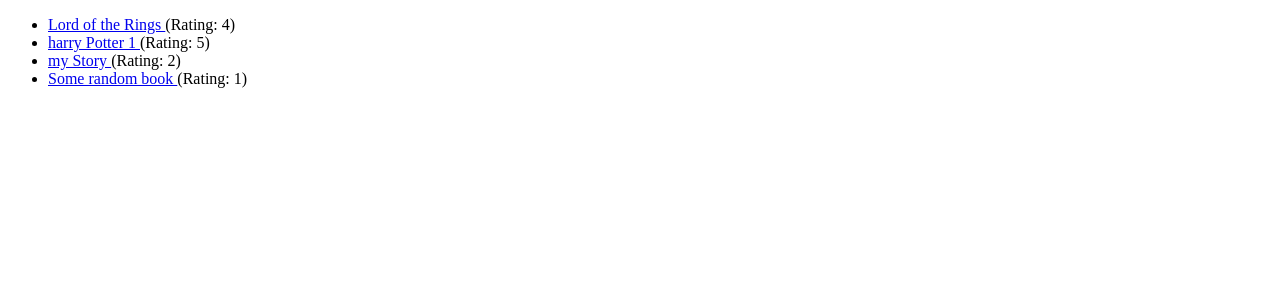
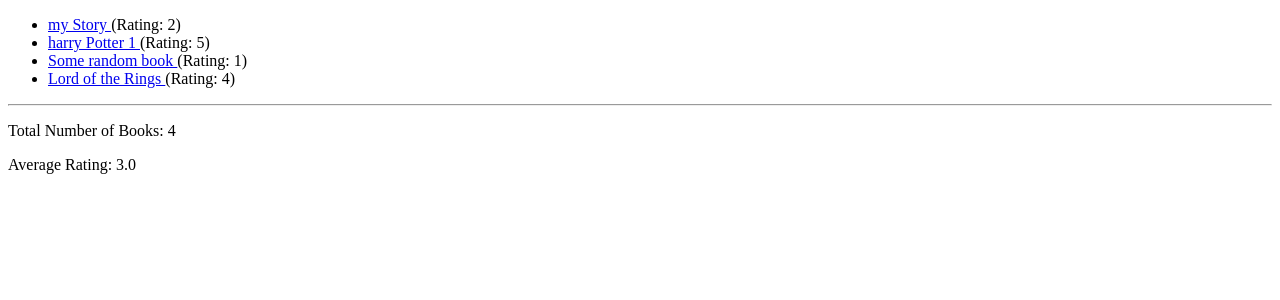
Before and after one commit to ashikHstu/Book_Store-Django-project, a Django app: page / in a window 1280 px wide. Shown: the top 300 px of the page. Run offline with Django 5.2, Linux system fonts and the light colour scheme; data comes from the database, SQL or seed files in the repository.

Commit message:
sorting in ascending and descending order

```diff
--- a/book_outlet/templates/book_outlets/index.html
+++ b/book_outlet/templates/book_outlets/index.html
@@ -11,4 +11,8 @@
         {% endfor %}
     </ul>
 
+    <hr>
+    <p> Total Number of Books: {{total_number_of_books}} </p>
+    <p>Average Rating: {{average_rating.rating__avg}} </p>
+
 {% endblock  %}
--- a/book_outlet/views.py
+++ b/book_outlet/views.py
@@ -1,14 +1,19 @@
 from django.shortcuts import get_object_or_404, render
 from django.http import Http404
-
+from django.db.models import Avg, Max, Min
 from .models import Book
 # Create your views here.
 
 
 def index(request):
-    books = Book.objects.all()
+    books = Book.objects.all().order_by("-title")
+    num_books = books.count()
+    avg_rating = books.aggregate(Avg("rating")) # rating__avg
+    print(f"avg rating: {avg_rating}")
     return render(request,"book_outlets/index.html", {
-        "books":books
+        "books":books,
+        "total_number_of_books":num_books,
+        "average_rating":avg_rating
     })
 
 def book_detail(request, slug):
```
